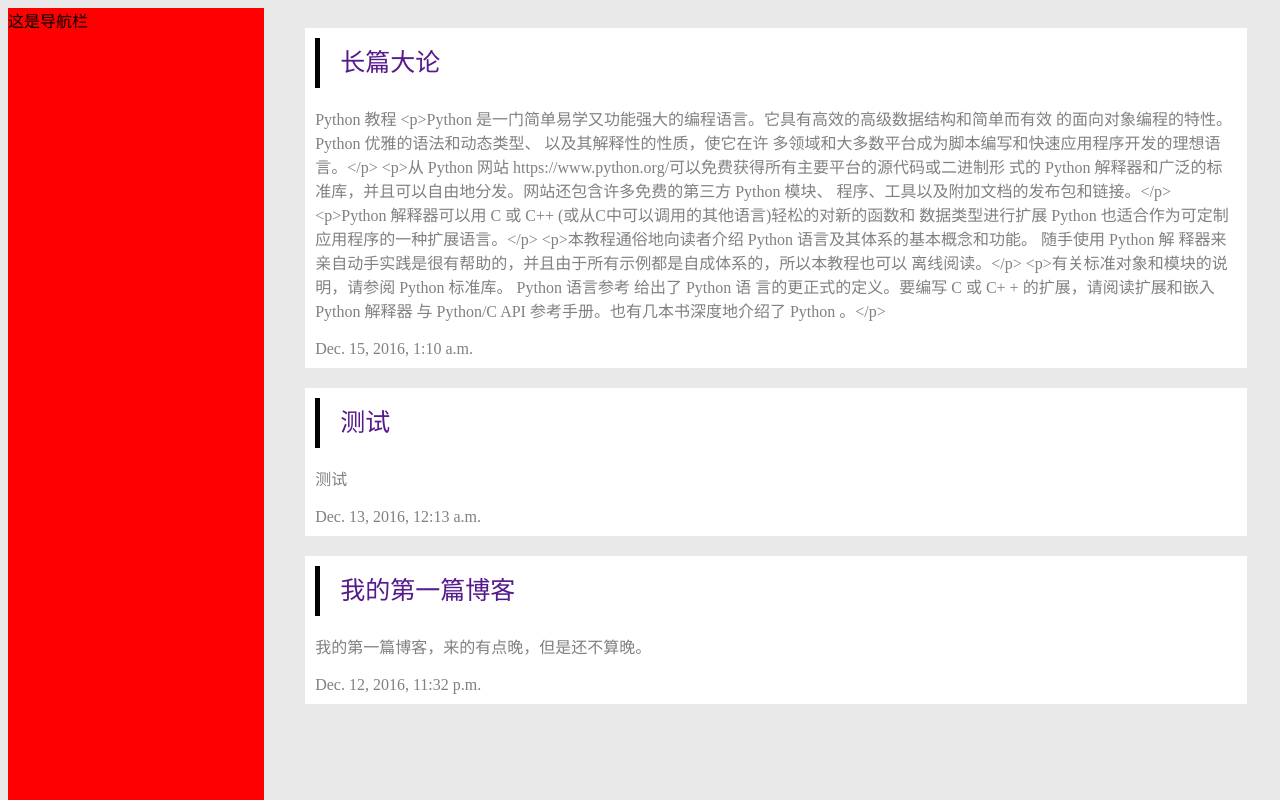
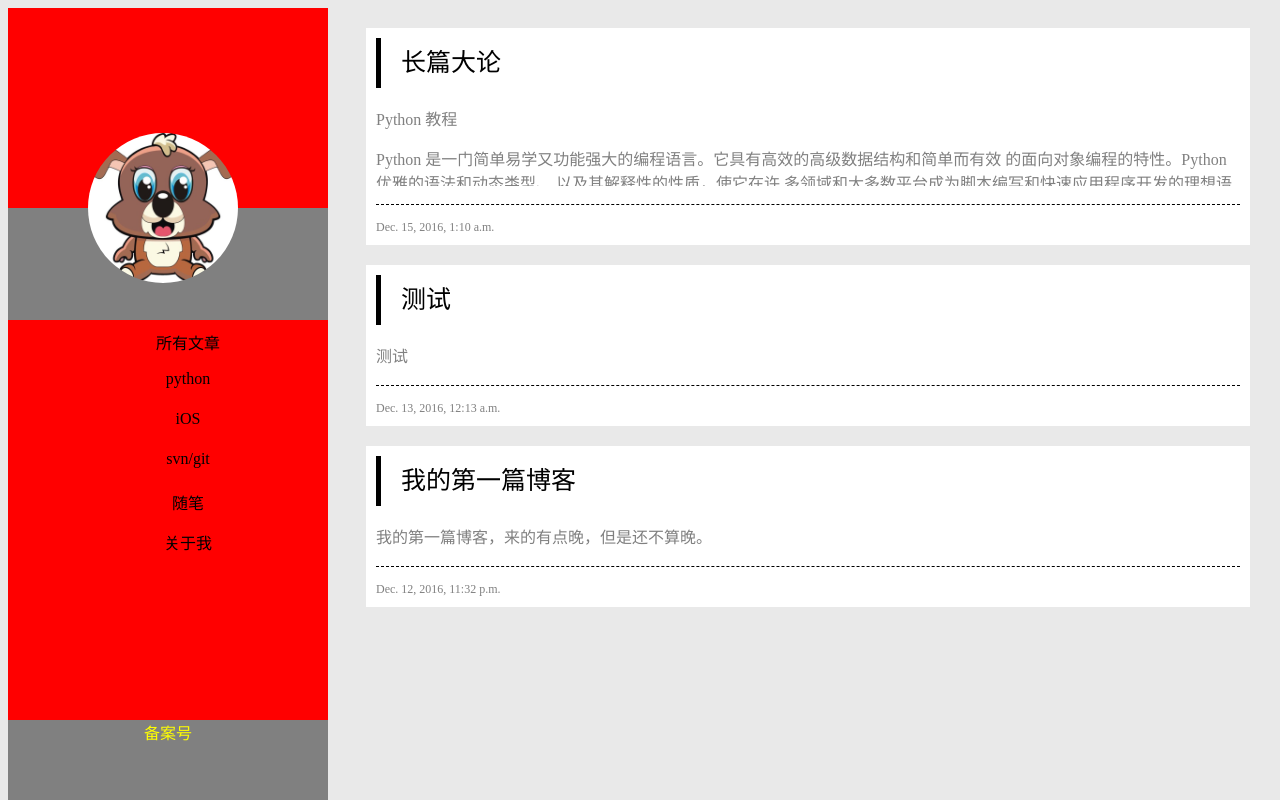
Before and after one commit to DoryCoding/blog, a Django app: page /blog/ in a window 1280 px wide. Run offline with Django 3.2, Linux system fonts and the light colour scheme; data comes from the database, SQL or seed files in the repository; both versions use the stored data as it was after the commit.

Commit message:
add detail.html

```diff
--- a/blog/static/blog/base.css
+++ b/blog/static/blog/base.css
@@ -1,18 +1,77 @@
 body {
     background-color: rgb(233,233,233) ;
 }
+/*设置字体，并指定在哪里可以找到他的url*/
+@font-face {
+	font-family: Yanti;/*Yanti名称可以随便写，但是要和下面的font-family名称一致*/
+	src: url('images/yanti.ttf');
+}
+
+/*------------------左侧导航栏------------------------*/
 .nav {
 	float: left;
 	position: fixed;
-	width: 20%;
+	width: 25%;
 	height: 100%;
+	background-color: gray;
+	/*background: white url("images/back.jpeg") no-repeat right bottom; */
+}
+.nav_header {
+	height: 25%;
 	background-color: red;
 }
+.nav_img {
+	width: 160px;
+	height: 160px;
+	margin: 0 auto;
+}
+.nav_img img{
+	width: 150px;
+	height: 150px;
+	margin: 0 auto;
+	margin-top: -75px;
+	border-radius: 75px;
+}
+.nav_tag {
+	width: 100%;
+	height: 50%;
+	/*margin: 0 auto;*/
+	margin-top: -20%;
+	background-color: red;
+}
+.nav_tag_list {
+	/*width: 100%;
+	margin: 0 auto;*/
+	display: block;
+	text-align: center;
+}
+.nav_tag_list li{
+	list-style: none;
+	text-align: center;
+	height: 20px;
+	padding: 10px;
+}
+.nav_tag_list li a {
+	text-decoration: none;
+	color: black;
+}
+.nav_tag_list li a:hover {
+	color: black;
+	font-size: 20px;
+}
+.nav_footer {
+	text-align: center;
+	color: yellow;
+}
+
+
+
+/*------------------右侧文本栏------------------------*/
 .content {
 	float: left;
 	position: absolute;
-	width: 80%;
-	margin-left: 20%;
+	width: 75%;
+	margin-left: 25%;
 	/*background-color: green;*/
 }
 .article_body {
@@ -31,11 +90,42 @@ body {
 	line-height: 50px;
 	font-size: 25px;
 	margin-left: 20px;
+	color: black;
+}
+.article_title a:hover {
+	color: green;
+}
+.article_content {
+	color: gray;
+	max-height: 80px;
+	overflow: hidden;
+	/*text-overflow: ellipsis;*/
+}
+.article_footer {
+	border-top: 1px black dashed;
+	padding-top: 15px;
+	/*margin-top: 5px;*/
+	color: gray;
+	font-size: 12px;
 }
 
-.article_content {
+
+
+/*-------------详情页----------------------*/
+.content_detail_title {
+	text-align: center;
+}
+.content_detail_pub-date {
+	text-align: center;
 	color: gray;
 }
-.article_footer {
-	color: gray;
+.last_article {
+	float: left;
 }
+
+.next_article {
+	float: right;
+}
+.article_body a {
+	text-decoration: none;
+}
--- a/blog/templates/blog/base.html
+++ b/blog/templates/blog/base.html
@@ -2,17 +2,33 @@
 <html>
 	<meta charset='utf-8'>
 	<head>
-		<title>{% block title %}所有文章{% endblock %}</title>
+		<title>{% block title %}Dory的博客{% endblock %}</title>
 	</head>
 	{% load static %}
 	<link rel="stylesheet" type="text/css" href="{% static 'blog/base.css' %}" />
 	<body>
 		<div class='nav'>
-			这是导航栏
+			<div class='nav_header'></div>
+			<div class='nav_img'>
+				<img src="{% static 'blog/images/icon.jpg' %}" alt="" >
+			</div>
+			<div class="nav_tag">
+				<ul class='nav_tag_list'>
+					<li><a href="">所有文章</a></li>
+					<li><a href="">python</a></li>
+					<li><a href="">iOS</a></li>
+					<li><a href="">svn/git</a></li>
+					<li><a href="">随笔</a></li>
+					<li><a href="">关于我</a></li>
+				</ul>
+			</div>
+			<div class="nav_footer">
+				备案号
+			</div>
 		</div>
 		<div class="content">
 			{% block content %}
-				文章正文
+				文章正文hahah
 			{% endblock %}
 		</div>
 
--- a/blog/templates/blog/index.html
+++ b/blog/templates/blog/index.html
@@ -10,9 +10,11 @@
 	{% if article_list %}
 
 	    {% for article in article_list %}
+
+	    	{% autoescape off %}
 				<div class="article_body">
 					<div class='article_title'>
-		        	<a href="">{{ article.title }}</a>
+			        	<a href="{% url 'blog:detail' article.id %}">{{ article.title }}</a>
 			        </div>
 			        <br>
 			        <div class="article_content">
@@ -24,6 +26,7 @@
 			        </div>
 
 				</div>
+	        {% endautoescape %}
 
 	    {% endfor %}
 
--- a/blog/urls.py
+++ b/blog/urls.py
@@ -9,5 +9,5 @@ app_name = 'blog'
 
 urlpatterns = [
     url(r'^$',views.index, name='index'),
-    # url(r'^(?P<pk>[0-9])')
+    url(r'^(?P<article_id>[0-9]+)/$',views.detail,name='detail'),
 ]
--- a/blog/views.py
+++ b/blog/views.py
@@ -27,3 +27,8 @@ def index(request):
 
 #     def get_queryset(self):
 #         return Question.objects.order_by('-pub_date')[:5]
+
+def detail(request,article_id):
+    article = get_object_or_404(Article,pk=article_id)
+
+    return render(request,'blog/detail.html',{'article':article})
--- a/doryhome/urls.py
+++ b/doryhome/urls.py
@@ -17,6 +17,7 @@ from django.conf.urls import url,include
 from django.contrib import admin
 
 urlpatterns = [
+    url(r'^',include('blog.urls')),
     url(r'^blog/',include('blog.urls')),
     url(r'^admin/', admin.site.urls),
 ]
```
Also changed, not shown: blog/static/blog/content.css (+6 -1 lines), blog/templates/blog/detail.html (added, +39 -0 lines), blog/static/blog/images/icon.jpg (added), db.sqlite3, 7 other files. Lines whose indentation alone changed are shown as unchanged.
